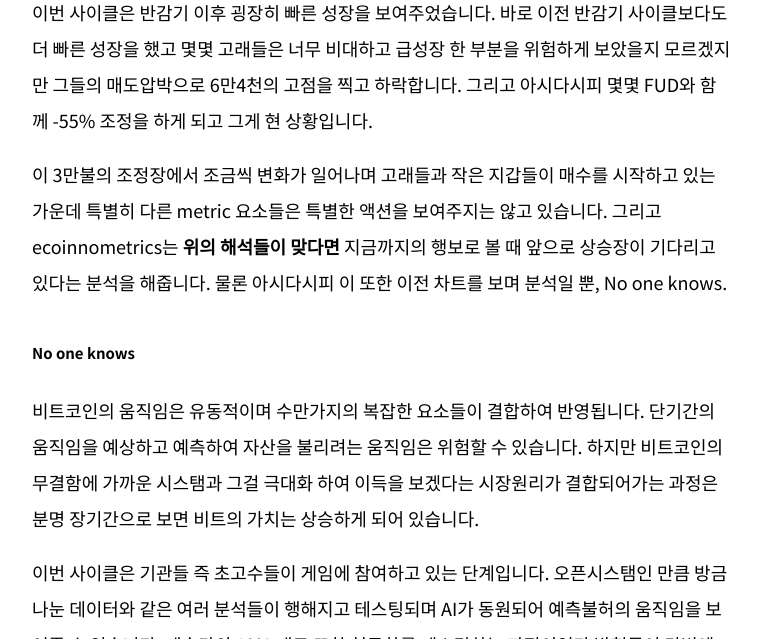
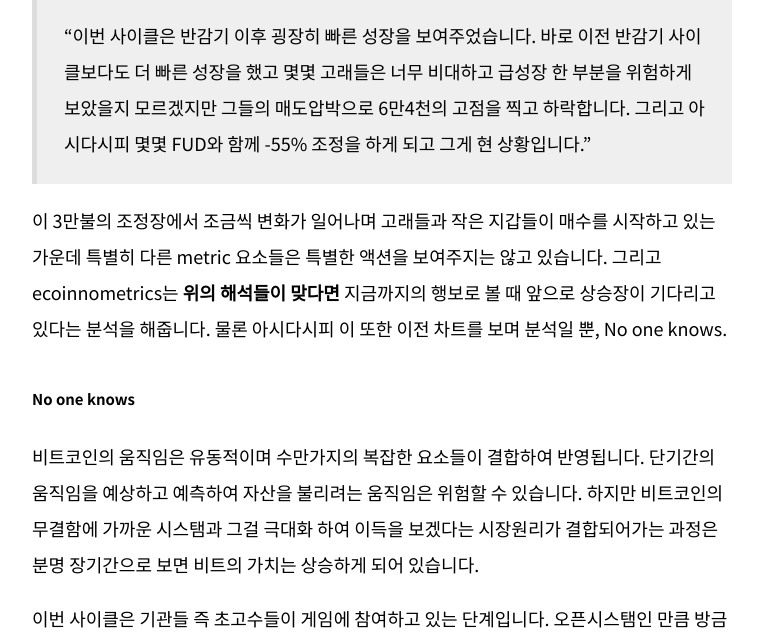
Before and after one commit to onebitco/onebitco.github.io, a Jekyll site: the page built from _posts/2020-07-19-halving-and-wallets.md, in a window 1280 px wide and 900 px high, scrolled down 5056 px, cut to the strip 261-900 px from the top of the window. Shown: the whole strip, without its empty margins (258-1021 px from the left). Built offline with Jekyll 4.4.1, drawn with Linux system fonts in a browser that asks for light colours.

Commit message:
updated quote

```diff
--- a/_posts/2020-07-19-halving-and-wallets.md
+++ b/_posts/2020-07-19-halving-and-wallets.md
@@ -73,7 +73,7 @@ S2F 이외에도 [무지개차트](https://www.blockchaincenter.net/bitcoin-rain
 
 ![](https://i.ibb.co/LdLQ34c/twitter-E6makqj-WEAYiuzn.jpg)
 
-이번 사이클은 반감기 이후 굉장히 빠른 성장을 보여주었습니다.  바로 이전 반감기 사이클보다도 더 빠른 성장을 했고 몇몇 고래들은 너무 비대하고 급성장 한 부분을 위험하게 보았을지 모르겠지만 그들의 매도압박으로 6만4천의 고점을 찍고 하락합니다.  그리고 아시다시피 몇몇 FUD와 함께 -55% 조정을 하게 되고 그게 현 상황입니다.
+>"이번 사이클은 반감기 이후 굉장히 빠른 성장을 보여주었습니다.  바로 이전 반감기 사이클보다도 더 빠른 성장을 했고 몇몇 고래들은 너무 비대하고 급성장 한 부분을 위험하게 보았을지 모르겠지만 그들의 매도압박으로 6만4천의 고점을 찍고 하락합니다.  그리고 아시다시피 몇몇 FUD와 함께 -55% 조정을 하게 되고 그게 현 상황입니다."
 
 이 3만불의 조정장에서 조금씩 변화가 일어나며 고래들과 작은 지갑들이 매수를 시작하고 있는 가운데 특별히 다른 metric 요소들은 특별한 액션을 보여주지는 않고 있습니다.  그리고 ecoinnometrics는 **위의 해석들이 맞다면** 지금까지의 행보로 볼 때 앞으로 상승장이 기다리고 있다는 분석을 해줍니다.  물론 아시다시피 이 또한 이전 차트를 보며 분석일 뿐, No one knows.
 
```
